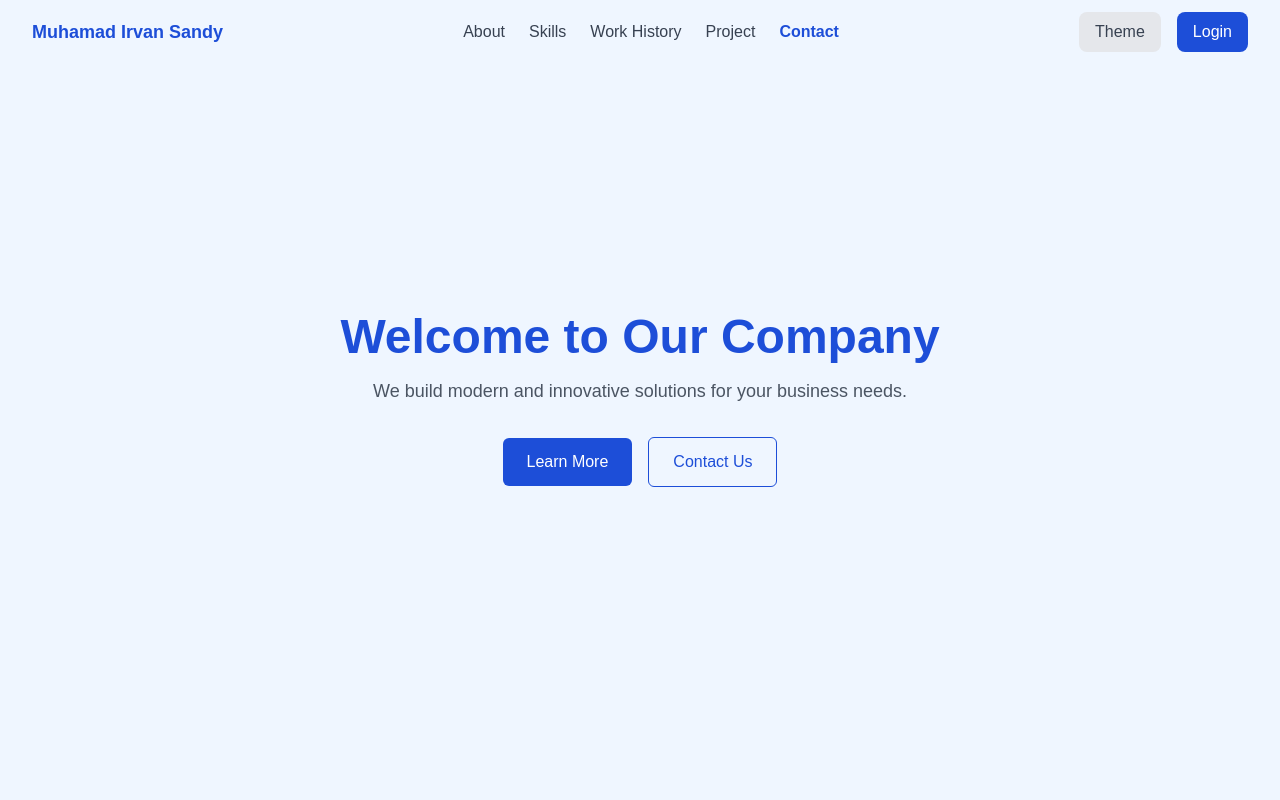
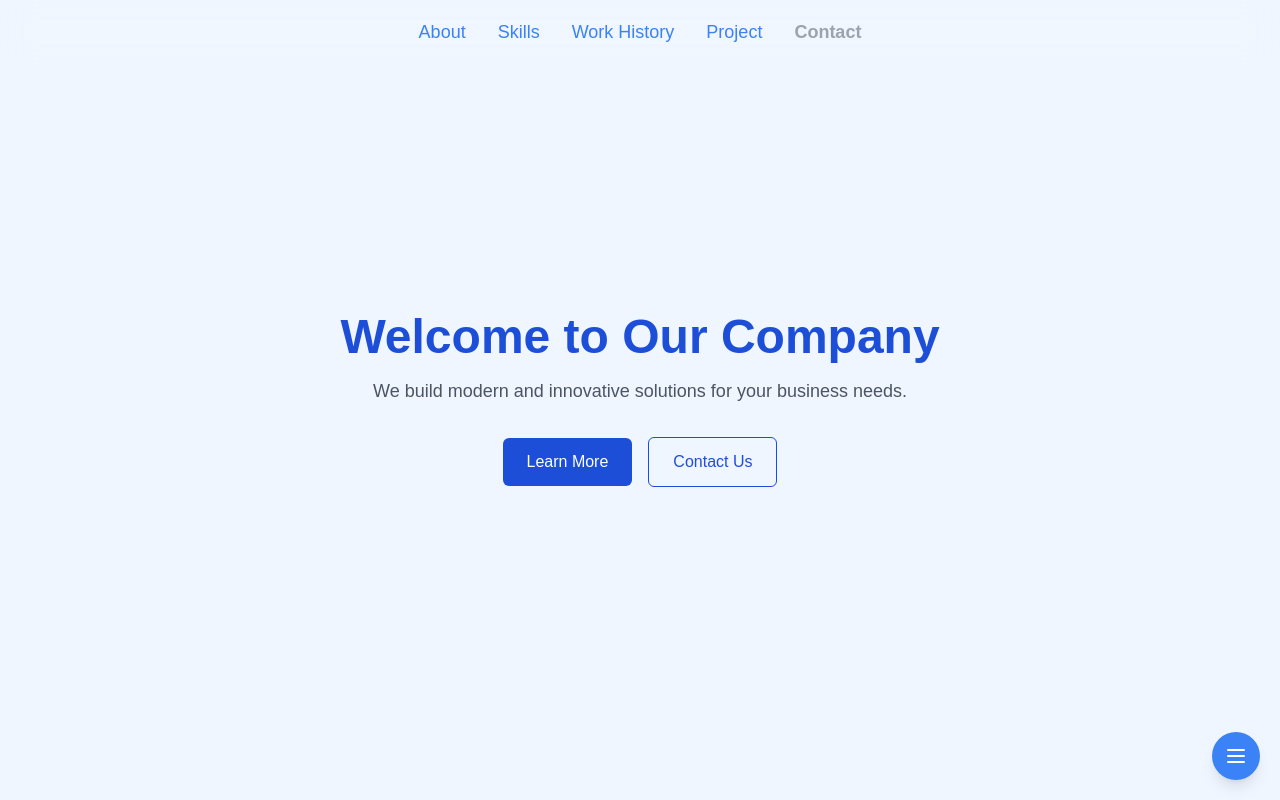
Before and after one commit to snc99/Company-Profile, a Next.js app: page / in a window 1280 px wide. Shown: the top 800 px of the page. Built offline with nearby package versions, Linux system fonts and the light colour scheme.

Commit message:
Update Full Fitur

```diff
--- a/app/dashboard/work-experience/page.tsx
+++ b/app/dashboard/work-experience/page.tsx
@@ -4,8 +4,10 @@ import WorkExperienceList from "@/components/custom-ui/WorkExperianceList";
 
 export default function WorkExperienceCards() {
   return (
-    <div className="p-6">
-      <h1 className="text-2xl font-bold mb-4">Work Experience</h1>
+    <div className="mb-4">
+      <h1 className="text-2xl font-bold mb-4 flex items-center justify-center">
+        Work Experience
+      </h1>
       <WorkExperienceList />
     </div>
   );
--- a/app/page.tsx
+++ b/app/page.tsx
@@ -7,6 +7,7 @@ import WorkHistory from "../components/landing/WorkHistory";
 import Contact from "../components/landing/Contact";
 import Footer from "../components/landing/Footer";
 import Project from "@/components/landing/Project";
+import FloatingToggle from "@/components/landing/FloatingToggle";
 
 export default function Home() {
   return (
@@ -19,6 +20,7 @@ export default function Home() {
       <Project />
       <Contact />
       <Footer />
+      <FloatingToggle />
     </>
   );
 }
--- a/components/card/errorServer.tsx
+++ b/components/card/errorServer.tsx
@@ -14,7 +14,7 @@ export default function ErrorServer() {
       <Card className="w-full max-w-md bg-red-100 border border-red-500 shadow-lg">
         <CardContent className="p-6 text-center flex flex-col items-center gap-4">
           <ServerCrash className="text-red-600 w-16 h-16" />
-          <h2 className="text-2xl font-bold text-red-600">Terjadi Kesalahan</h2>
+          <h2 className="text-2xl font-bold text-red-600">Server Error</h2>
           <p className="text-gray-700 text-lg">
             Failed to load data. Please try again later.
           </p>
@@ -22,7 +22,7 @@ export default function ErrorServer() {
             onClick={handleRetry}
             className="mt-4 bg-red-600 text-white px-5 py-2 rounded-lg hover:bg-red-700 transition duration-300"
           >
-            Coba Lagi
+            Try Again
           </Button>
         </CardContent>
       </Card>
--- a/components/custom-ui/CreateProjectForm.tsx
+++ b/components/custom-ui/CreateProjectForm.tsx
@@ -215,9 +215,20 @@ const CreateProjectForm = () => {
           <Button
             type="submit"
             disabled={isSubmitting}
-            className="bg-blue-600 text-white px-4 py-2 rounded-md"
+            className={`px-4 py-2 rounded-md text-white ${
+              isSubmitting
+                ? "bg-blue-600 opacity-50 cursor-not-allowed"
+                : "bg-blue-600 hover:bg-blue-700"
+            }`}
           >
             {isSubmitting ? "Saving..." : "Save"}
+          </Button>
+          <Button
+            type="button"
+            onClick={() => router.push("/dashboard/project")}
+            className="bg-gray-500 hover:bg-gray-700 text-white px-4 py-2 rounded-md"
+          >
+            Back
           </Button>
         </div>
       </form>
--- /dev/null
+++ b/components/landing/FloatingToggle.tsx
@@ -0,0 +1,39 @@
+"use client";
+
+import { useState } from "react";
+import { Sun, Moon, Menu, X, LogIn } from "lucide-react";
+import Link from "next/link";
+
+export default function FloatingToggle() {
+  const [open, setOpen] = useState(false);
+  const [darkMode, setDarkMode] = useState(false);
+
+  return (
+    <div className={`fixed bottom-5 right-5 flex flex-col items-end gap-3`}>
+      <button
+        onClick={() => setOpen(!open)}
+        className="p-3 bg-blue-500 text-white rounded-full shadow-lg hover:bg-blue-600 transition"
+      >
+        {open ? <X size={24} /> : <Menu size={24} />}
+      </button>
+
+      {open && (
+        <div className="bg-white dark:bg-gray-900 p-3 rounded-lg shadow-lg flex flex-col gap-2">
+          <button
+            onClick={() => setDarkMode(!darkMode)}
+            className="p-2 flex items-center gap-2 text-gray-700 dark:text-gray-300 hover:text-blue-500"
+          >
+            {darkMode ? <Sun size={20} /> : <Moon size={20} />}
+            {darkMode ? "Light Mode" : "Dark Mode"}
+          </button>
+          <Link
+            href="/auth/login"
+            className="relative flex items-center gap-2 px-4 py-2 text-sm font-medium text-white bg-gradient-to-r from-blue-500 to-blue-800 rounded-md shadow-md transition-all duration-300 hover:scale-105 hover:shadow-lg active:scale-95"
+          >
+            <LogIn className="w-4 h-4" /> Login
+          </Link>
+        </div>
+      )}
+    </div>
+  );
+}
--- a/components/landing/Navbar.tsx
+++ b/components/landing/Navbar.tsx
@@ -1,33 +1,20 @@
 "use client";
 
 import { useState, useEffect } from "react";
-import { Menu } from "@headlessui/react";
 import Link from "next/link";
 
 const Navbar = () => {
   const [isOpen, setIsOpen] = useState(false);
-  const [isScrolled, setIsScrolled] = useState(false);
-  const [activeSection, setActiveSection] = useState(""); // State untuk section aktif
+  const [activeSection, setActiveSection] = useState("");
 
-  // Scroll effect for transparency
-  useEffect(() => {
-    const handleScroll = () => {
-      setIsScrolled(window.scrollY > 10);
-    };
-
-    window.addEventListener("scroll", handleScroll);
-    return () => window.removeEventListener("scroll", handleScroll);
-  }, []);
-
-  // Scroll event untuk active section
   useEffect(() => {
     const sections = [
       "hero",
       "about",
       "skills",
+      "work-history",
       "project",
       "contact",
-      "work-history",
     ];
     const handleScroll = () => {
       sections.forEach((section) => {
@@ -46,31 +33,21 @@ const Navbar = () => {
   }, []);
 
   return (
-    <nav
-      className={`fixed w-full z-50 transition-all ${
-        isScrolled ? "bg-white-100 bg-opacity" : "bg-transparent"
-      }`}
-    >
-      <div className="max-w-7xl mx-auto px-4 sm:px-6 lg:px-8 flex items-center justify-between h-16">
-        {/* Left - Brand Name */}
-        <div className="text-lg font-bold text-blue-700">
-          <Link href="/">Muhamad Irvan Sandy</Link>
-        </div>
-
-        {/* Center - Navigation Links */}
-        <div className="hidden md:flex space-x-6">
+    <nav className="fixed top-0 left-0 w-full z-50 backdrop-blur-lg bg-transparent">
+      <div className="max-w-7xl mx-auto px-6 flex items-center justify-center h-16">
+        <div className="hidden md:flex space-x-8">
           {["About", "Skills", "Work History", "Project", "Contact"].map(
             (item) => {
               const id = item.toLowerCase().replace(" ", "-");
               return (
                 <Link
-                  key={item}
+                  key={id}
                   href={`#${id}`}
-                  className={`transition ${
+                  className={`transition text-lg ${
                     activeSection === id
-                      ? "text-blue-700 font-semibold"
-                      : "text-gray-700"
-                  } hover:text-blue-700`}
+                      ? "text-gray-400 font-semibold"
+                      : "text-blue-500"
+                  } hover:text-gray-400`}
                 >
                   {item}
                 </Link>
@@ -79,66 +56,31 @@ const Navbar = () => {
           )}
         </div>
 
-        {/* Right - Theme & Login */}
-        <div className="flex items-center space-x-4">
-          {/* Theme Dropdown */}
-          <Menu as="div" className="relative">
-            <Menu.Button className="px-4 py-2 bg-gray-200 rounded-lg text-gray-700 hover:bg-gray-300 transition">
-              Theme
-            </Menu.Button>
-            <Menu.Items className="absolute right-0 mt-2 w-40 bg-white shadow-lg rounded-lg focus:outline-none">
-              {["Light", "Dark", "System"].map((theme) => (
-                <Menu.Item key={theme}>
-                  {({ active }: { active: boolean }) => (
-                    <button
-                      className={`${
-                        active ? "bg-gray-100" : ""
-                      } w-full text-left px-4 py-2 text-gray-700`}
-                    >
-                      {theme} Theme
-                    </button>
-                  )}
-                </Menu.Item>
-              ))}
-            </Menu.Items>
-          </Menu>
-
-          {/* Login Button */}
-          <Link
-            href="/auth/login"
-            className="px-4 py-2 bg-blue-700 text-white rounded-lg hover:bg-blue-600 transition"
-          >
-            Login
-          </Link>
-        </div>
-
-        {/* Hamburger Menu */}
-        <div className="md:hidden">
+        <div className="md:hidden absolute right-6">
           <button
             onClick={() => setIsOpen(!isOpen)}
-            className="text-gray-700 focus:outline-none"
+            className="text-gray-200 focus:outline-none text-2xl"
           >
             {isOpen ? "✖" : "☰"}
           </button>
         </div>
       </div>
 
-      {/* Mobile Menu */}
       {isOpen && (
-        <div className="md:hidden bg-white shadow-lg">
-          {["About", "Skills", "Work History", "project", "Contact"].map(
+        <div className="md:hidden backdrop-blur-lg bg-transparent border border-gray-700 rounded-lg">
+          {["About", "Skills", "Work History", "Project", "Contact"].map(
             (item) => {
               const id = item.toLowerCase().replace(" ", "-");
               return (
                 <Link
-                  key={item}
+                  key={id}
                   href={`#${id}`}
                   onClick={() => setIsOpen(false)}
-                  className={`block px-4 py-2 ${
+                  className={`block px-4 py-3 text-lg ${
                     activeSection === id
-                      ? "text-blue-700 font-semibold"
-                      : "text-gray-700"
-                  } hover:bg-gray-100 transition`}
+                      ? "text-blue-500 font-semibold"
+                      : "text-gray-200"
+                  } hover:text-blue-500`}
                 >
                   {item}
                 </Link>
```
Also changed, not shown: components/custom-ui/EditFormProject.tsx (+21 -6 lines).
